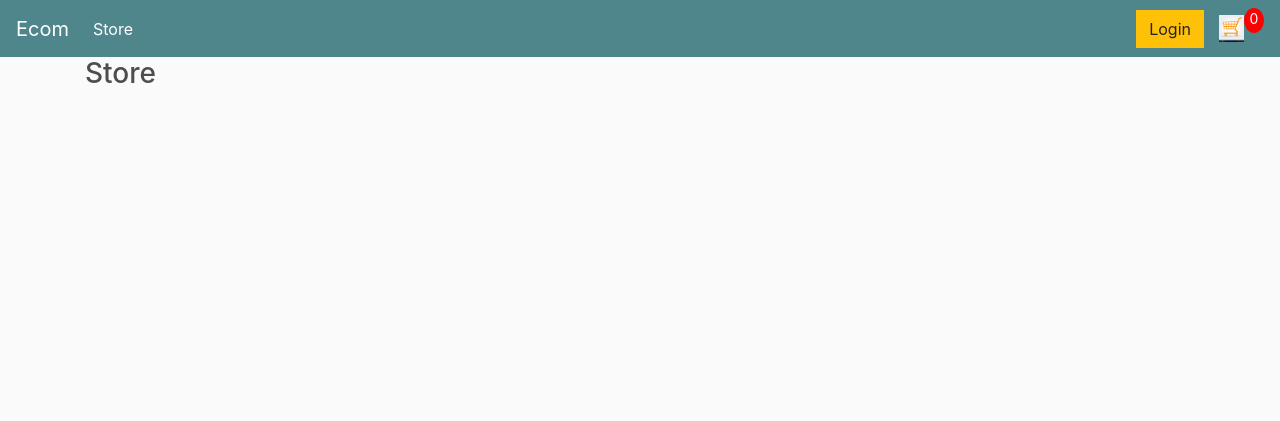
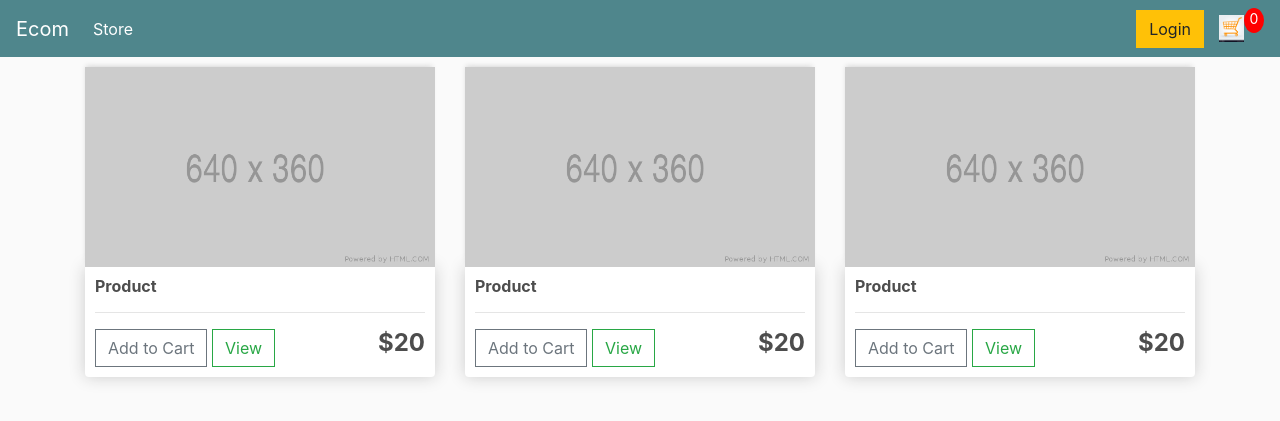
Before and after one commit to kavinu2010/Django_ecommerce_website, a Django app: page / in a window 1280 px wide. Shown: the top 421 px of the page. Run offline with Django 5.2, Linux system fonts and the light colour scheme; some libraries are stand-ins or nearby versions.

Commit message:
store code added

```diff
--- a/store/templates/store/store.html
+++ b/store/templates/store/store.html
@@ -1,5 +1,38 @@
 {% extends 'store/main.html' %} {% load static %} {% block content%}
 
-<h3>Store</h3>
+<div class="row">
+  <div class="col-lg-4">
+    <img src="{% static 'images/placeholder.png'%}" alt="" class="thumbnail" />
+    <div class="box-element product">
+      <h6><strong>Product</strong></h6>
+      <hr />
+      <button class="btn btn-outline-secondary add-btn">Add to Cart</button>
+      <a href="#" class="btn btn-outline-success">View</a>
+      <h4 style="display: inline-block; float: right"><strong>$20</strong></h4>
+    </div>
+  </div>
 
-{% endblock content%}
+  <div class="col-lg-4">
+    <img src="{% static 'images/placeholder.png'%}" alt="" class="thumbnail" />
+    <div class="box-element product">
+      <h6><strong>Product</strong></h6>
+      <hr />
+      <button class="btn btn-outline-secondary add-btn">Add to Cart</button>
+      <a href="#" class="btn btn-outline-success">View</a>
+      <h4 style="display: inline-block; float: right"><strong>$20</strong></h4>
+    </div>
+  </div>
+
+  <div class="col-lg-4">
+    <img src="{% static 'images/placeholder.png'%}" alt="" class="thumbnail" />
+    <div class="box-element product">
+      <h6><strong>Product</strong></h6>
+      <hr />
+      <button class="btn btn-outline-secondary add-btn">Add to Cart</button>
+      <a href="#" class="btn btn-outline-success">View</a>
+      <h4 style="display: inline-block; float: right"><strong>$20</strong></h4>
+    </div>
+
+    {% endblock content%}
+  </div>
+</div>
```
Also changed, not shown: static/images/arrow-down.png (added), static/images/arrow-up.png (added), static/images/placeholder.png (added).
